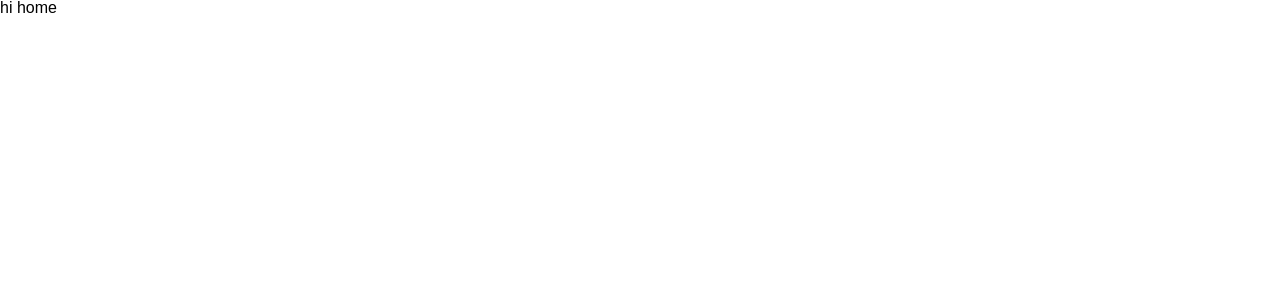
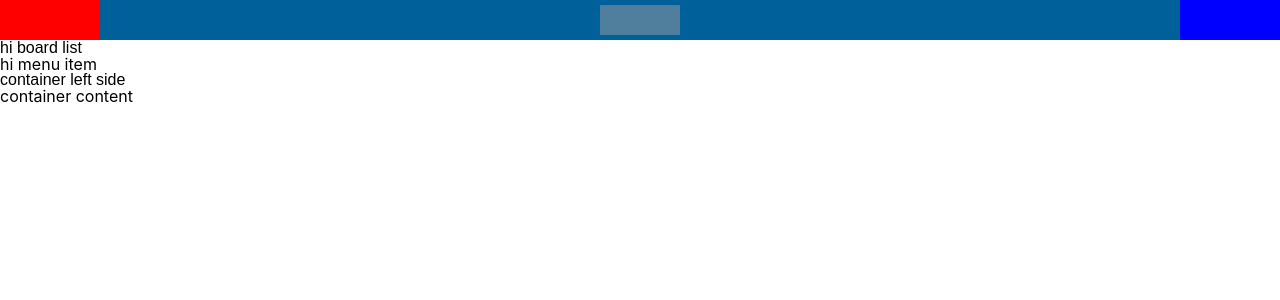
Before and after one commit to very-slow-board/clone-trello, a React (Create React App) app in the folder kanghaeseok/frontend/: page /boards in a window 1280 px wide. Before the commit this address led to /. Shown: the top 300 px of the page. Built offline with nearby package versions, Linux system fonts and the light colour scheme; grey boxes are pictures that could not be loaded.

Commit message:
add - header (doing)

```diff
--- a/kanghaeseok/frontend/src/App.js
+++ b/kanghaeseok/frontend/src/App.js
@@ -10,7 +10,7 @@ const App = () => (
     <BrowserRouter>
       <Switch>
         <Route path="/" exact component={PageHome} />
-        <Route path="/boards/list" exact component={PageBoardList} />
+        <Route path="/boards" exact component={PageBoardList} />
         <Redirect from="*" to="/" />
       </Switch>
     </BrowserRouter>
--- a/kanghaeseok/frontend/src/containers/common/ComHeader.js
+++ b/kanghaeseok/frontend/src/containers/common/ComHeader.js
@@ -1,10 +1,42 @@
 import Button from "components/Button";
+import styled from "styled-components";
+
+const Container = styled.header`
+  background-color: #00609a;
+  width: 100%;
+  height: 40px;
+  display: flex;
+  justify-content: space-between;
+`;
+
+const CenterImage = styled.div`
+  opacity: 0.5;
+  width: 110px;
+  height: inherit;
+  background-image: url("https://a.trellocdn.com/prgb/dist/images/header-logo-2x.01ef898811a879595cea.png");
+  background-repeat: no-repeat;
+  background-position: 50% 50%;
+  background-size: 80px 30px;
+`;
+
+const LeftContainer = styled.div`
+  width: 100px;
+  height: inherit;
+  background-color: red;
+`;
+
+const RightContainer = styled.div`
+  width: 100px;
+  height: inherit;
+  background-color: blue;
+`;
 
 const ComHeader = () => (
-  <>
-    <h1>hi header</h1>
-    <Button />
-  </>
+  <Container>
+    <LeftContainer />
+    <CenterImage />
+    <RightContainer />
+  </Container>
 );
 
 export default ComHeader;
```
